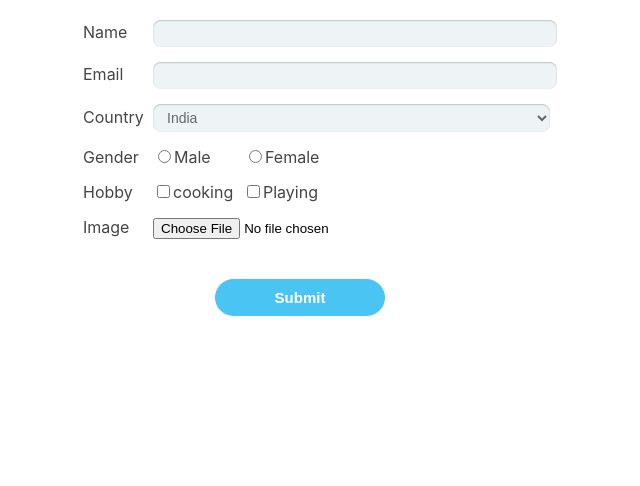
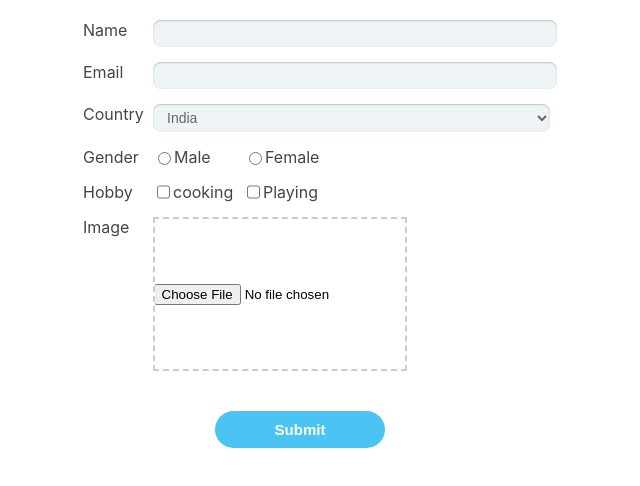
Before and after one commit to harpreet780/form_development, a React (Create React App) app: page / in a window 1280 px wide. Shown: the top 486 px of the page, without its empty margins (237-877 px from the left). Built offline with nearby package versions, Linux system fonts and the light colour scheme.

Commit message:
form submit radio button

```diff
--- a/src/App.css
+++ b/src/App.css
@@ -42,6 +42,7 @@
 }
 .wraps{
   margin-bottom: 15px;
+  display: flex;
 }
 .Btn{
   margin-top: 40px;
@@ -64,3 +65,15 @@
   margin-left:18px;
   text-transform: capitalize;
 }
+.selectFile{
+  width: 250px;
+  height: 150px;
+  display: flex;
+  align-items: center;
+  justify-content: center;
+  overflow: hidden;
+  border:2px dashed #ccc;
+}
+.uploadFile{
+  opacity: 0;
+}
--- a/src/components/Form/form.js
+++ b/src/components/Form/form.js
@@ -1,15 +1,15 @@
 import React, { useState } from 'react';
 
 const Form = () => {
-    const [gender, setGender] = useState('');
-    const [checked, setChecked] = useState();
+    const [pictureFile, setPictureFile] = useState(null);
+    // const [checked , setChecked] = useState([]);
     const [userDetail, setUserDetail] = useState({
         name: '',
         email: '',
         country: '',
-        gender: gender,
-        hobby: checked,
-        image: '',
+        gender: '',
+        hobby: '',
+        picture: '',
 
     })
     const Usersign = (e) => {
@@ -18,6 +18,22 @@ const Form = () => {
     const handleSubmit = (e) => {
         e.preventDefault();
     }
+    const onSubmit = (e) => {
+        console.log(userDetail,"submit");
+    }
+    const onChangePicture = e => {
+        const imageFile = e.target.files[0];
+        const imageUrl = URL.createObjectURL(imageFile);
+        //  setPictureFile(imageUrl);
+        setUserDetail({
+            name: userDetail.name,
+            email: userDetail.email,
+            country: userDetail.country,
+            gender: userDetail.gender,
+            hobby: userDetail.hobby,
+            picture:imageUrl,
+        })
+    };
     console.log(userDetail, "userDetail");
     return (
         <form className='form' onSubmit={handleSubmit}>
@@ -51,58 +67,58 @@ const Form = () => {
             <div className='wraps'>
                 <label>Gender</label>
                 <input
+                    id="male"
                     type="radio"
                     name="gender"
                     value="male"
-                    onChange={(e) => Usersign(e)}
-                    checked={checked}
-                    // onClick={()=>setGender("male")}
-                    // checked={gender === "male"}
+                    onClick={() => setUserDetail({...userDetail,gender:"male"})}
+                    checked={userDetail.gender === "male"}
                 />
-                <label>Male</label>
+                <label htmlFor="male">Male</label>
                 <input
+                    id="female"
                     type="radio"
                     name="gender"
                     value="female"
-                    onChange={(e) => Usersign(e)}
-                    checked={checked}
-                    // onClick={()=>setGender("female")}
-                    // checked={gender === "female"}
+                    onClick={() => setUserDetail({...userDetail,gender:"female"})}
+                    checked={userDetail.gender === "female"}
                 />
-                <label>Female</label>
+                <label htmlFor="female">Female</label>
             </div>
             <div className='wraps'>
                 <label>Hobby</label>
                 <input
+                    id="hobby_cooking"
                     type="checkbox"
                     name="hobby"
                     value="cooking"
-                    onChange={(e) => Usersign(e)}
-                    checked={checked}
                 />
-                <label>cooking</label>
+                <label htmlFor="hobby_cooking">cooking</label>
                 <input
+                    id="hobby_playing"
                     type="checkbox"
                     name="hobby"
                     value="playing"
-                    onChange={(e) => Usersign(e)}
-                    checked={checked}
                 />
-                <label>Playing</label>
+                <label htmlFor="hobby_playing">Playing</label>
             </div>
             <div className='wraps'>
                 <label>Image</label>
-                <input
-                    type='file'
-                    name="image"
-                    accept="image/*"
-                    onChange={(e) => Usersign(e)}
-                    value={userDetail.image}
-                />
+                <div className="selectFile">
+                    <input
+                        type='file'
+                        name="picture"
+                        accept="image/*"
+                        onChange={onChangePicture}
+                        value={userDetail.picture}
+                        className={pictureFile ? "uploadFile" : ""}
+                    />
+                    <img src={pictureFile} />
+                </div>
             </div>
             <div className='Btn'>
                 <button
-                    onClick={handleSubmit}
+                    onClick={onSubmit}
                     type='submit'
                     className='submitBtn'
                 >Submit</button>
```
